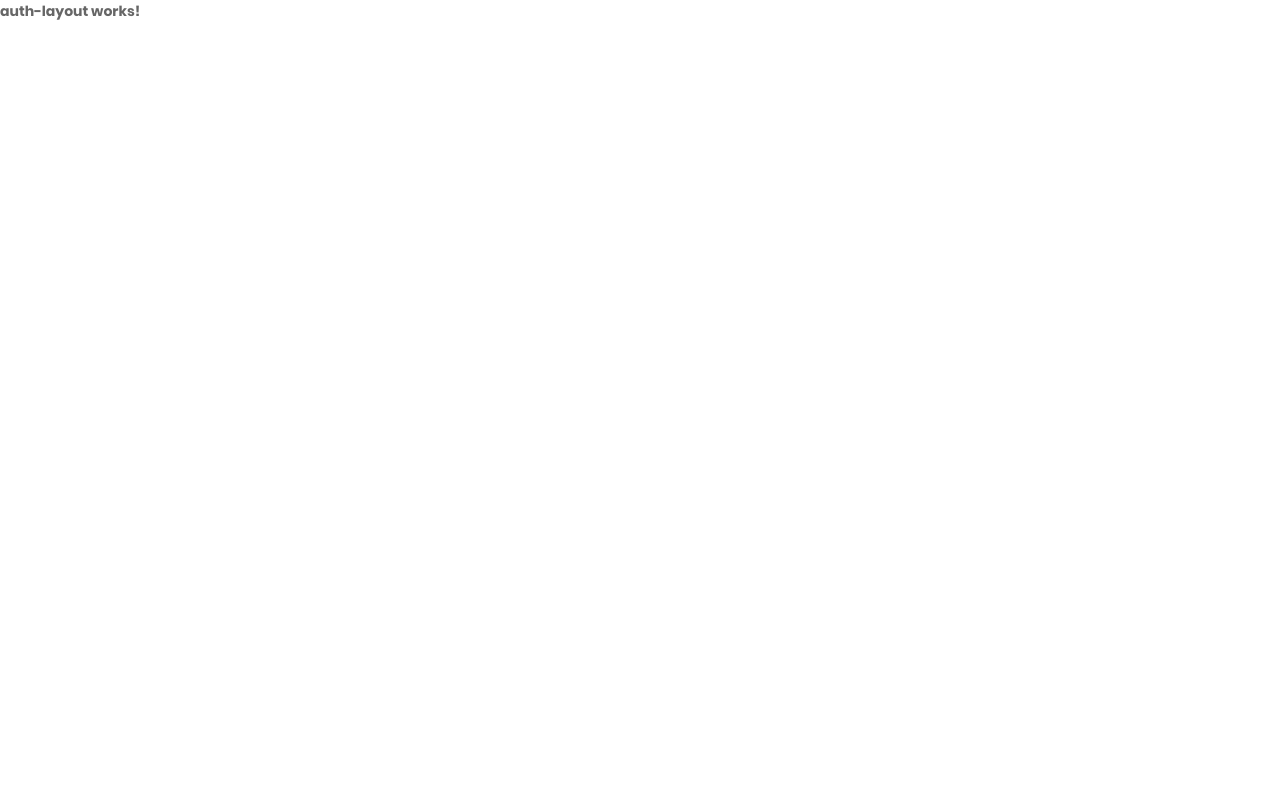
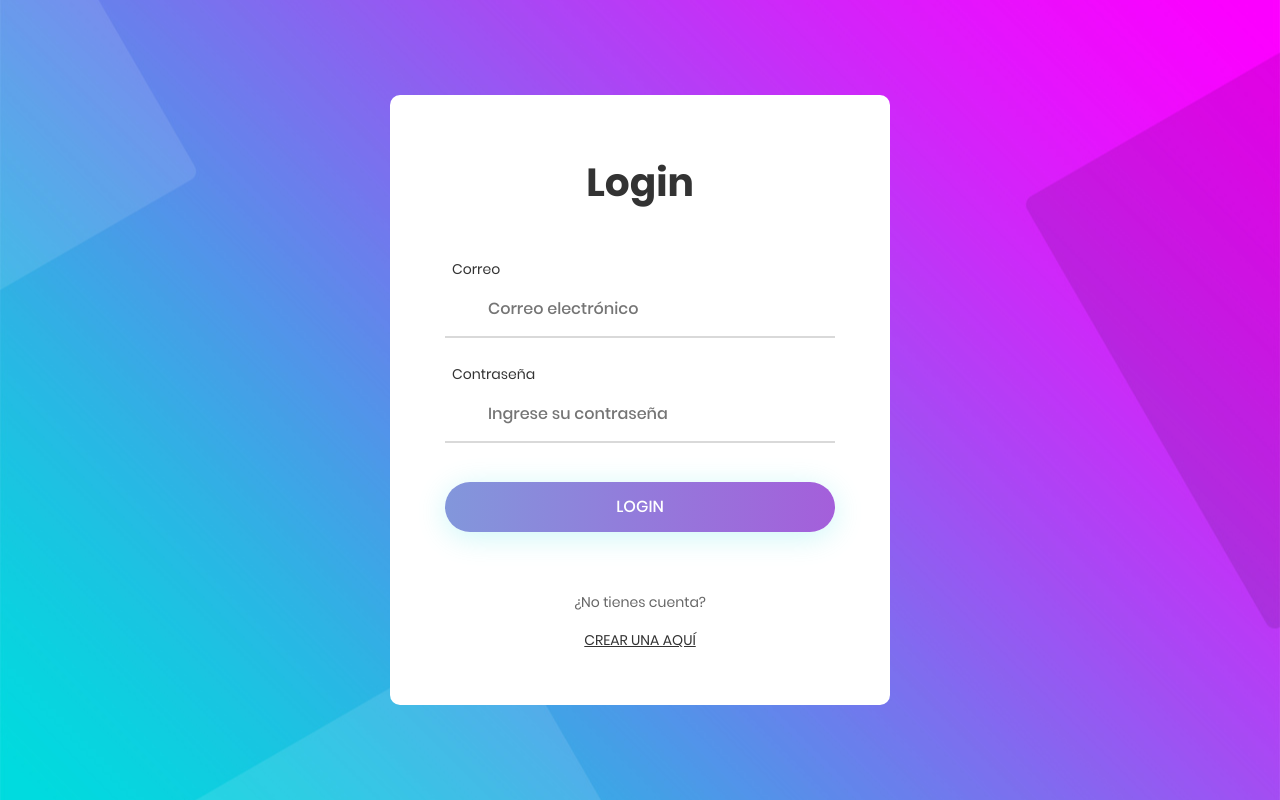
Before and after one commit to DaddyChulo10/12-authApp, an Angular app: page /Auth/auth/login in a window 1280 px wide. Built offline with nearby package versions, Linux system fonts and the light colour scheme.

Commit message:
Estilo del Login

```diff
--- a/src/app/auth/auth.module.ts
+++ b/src/app/auth/auth.module.ts
@@ -5,6 +5,7 @@
 import { LoginPagesComponent } from './pages/login-pages/login-pages.component';
 import { RegisterPageComponent } from './pages/register-page/register-page.component';
 import { AuthLayoutComponent } from './layouts/auth-layout/auth-layout.component';
+import { ReactiveFormsModule } from '@angular/forms';
 
 
 @NgModule({
@@ -15,7 +16,8 @@
   ],
   imports: [
     CommonModule,
-    AuthRoutingModule
+    AuthRoutingModule,
+    ReactiveFormsModule
   ]
 })
 export class AuthModule { }
--- a/src/app/auth/layouts/auth-layout/auth-layout.component.html
+++ b/src/app/auth/layouts/auth-layout/auth-layout.component.html
@@ -1 +1,7 @@
-<p>auth-layout works!</p>
+<div class="limiter">
+  <div class="container-login100" style="background-image: url('../../../../assets/images/bg-01.jpg');">
+    <div class="wrap-login100 p-l-55 p-r-55 p-t-65 p-b-54">
+      <router-outlet></router-outlet>
+    </div>
+  </div>
+</div>
--- a/src/app/auth/pages/login-pages/login-pages.component.html
+++ b/src/app/auth/pages/login-pages/login-pages.component.html
@@ -1 +1,44 @@
-<p>login-pages works!</p>
+<form class="login100-form" [formGroup]="myForm" (ngSubmit)="login()" autocomplete="off">
+
+    <span class="login100-form-title p-b-49">
+        Login
+    </span>
+
+    <div class="wrap-input100 m-b-23">
+        <span class="label-input100">Correo</span>
+        <input class="input100"
+               type="email"
+               placeholder="Correo electrónico" formControlName="email">
+        <span class="focus-input100"></span>
+    </div>
+
+    <div class="wrap-input100">
+        <span class="label-input100">Contraseña</span>
+        <input class="input100"
+               type="password"
+               placeholder="Ingrese su contraseña" formControlName="password">
+        <span class="focus-input100"></span>
+    </div>
+
+    <div class="text-right p-t-8 p-b-31"></div>
+
+    <div class="container-login100-form-btn">
+        <div class="wrap-login100-form-btn">
+            <div class="login100-form-bgbtn"></div>
+            <button class="login100-form-btn"
+                    type="submit">
+                Login
+            </button>
+        </div>
+    </div>
+
+    <div class="flex-col-c p-t-60">
+        <span class="txt1 p-b-17">
+            ¿No tienes cuenta?
+        </span>
+
+        <a routerLink="/auth/register" class="txt2">
+            Crear una aquí
+        </a>
+    </div>
+</form>
--- a/src/app/auth/pages/login-pages/login-pages.component.ts
+++ b/src/app/auth/pages/login-pages/login-pages.component.ts
@@ -1,4 +1,5 @@
-import { Component } from '@angular/core';
+import { Component, inject } from '@angular/core';
+import { FormBuilder, FormGroup, Validators } from '@angular/forms';
 
 @Component({
   selector: 'app-login-pages',
@@ -6,5 +7,13 @@
   styleUrls: ['./login-pages.component.css']
 })
 export class LoginPagesComponent {
+  private fb = inject(FormBuilder)
+  public myForm: FormGroup = this.fb.group({
+    email: ['', [Validators.required, Validators.email]],
+    password: ['', [Validators.required, Validators.minLength(6)]]
+  })
 
+  login(){
+    console.log(this.myForm.value)
+  }
 }
```
